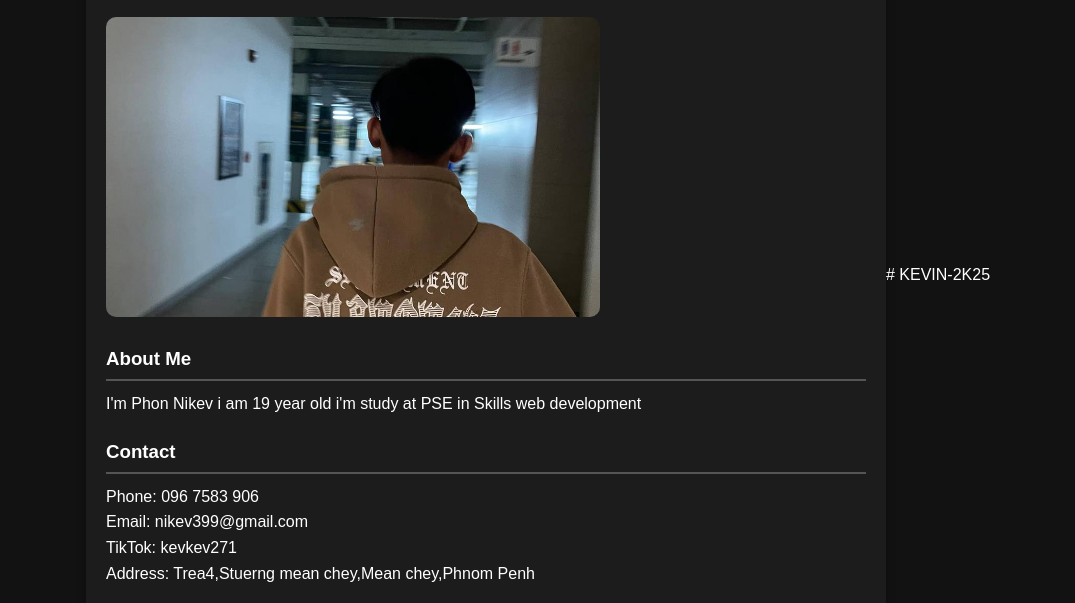
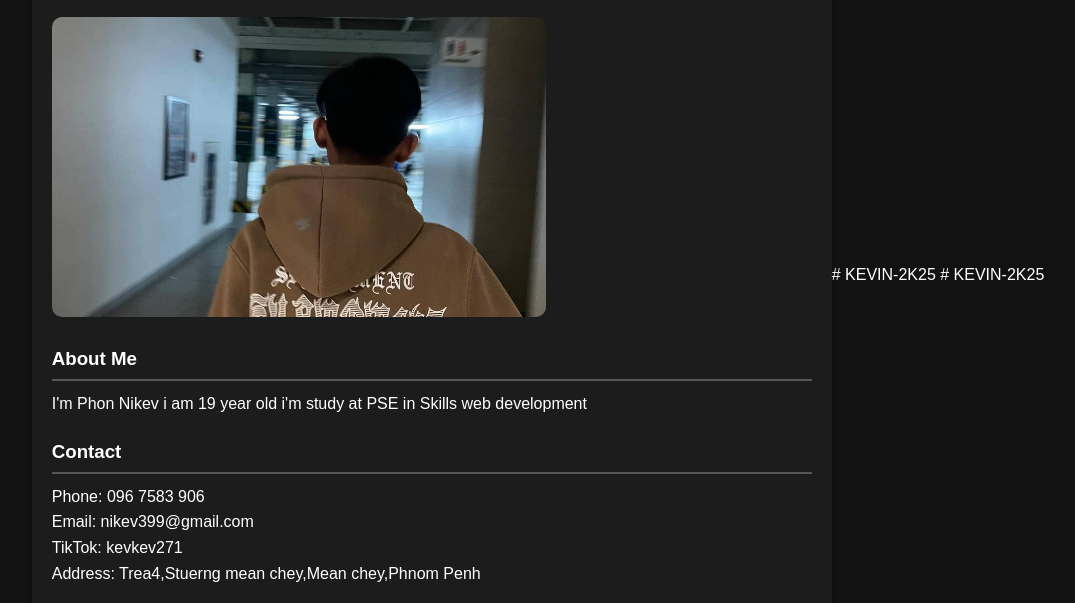
Before and after one commit to nikevgoodboy/KEVIN-2K25, a plain HTML site: page index.html in a window 1280 px wide. Shown: the part 183-786 px from the top of the page, without its empty margins (102-1177 px from the left). Drawn offline with Linux system fonts and the light colour scheme.

Commit message:
first commit

```diff
--- a/index.html
+++ b/index.html
@@ -151,3 +151,4 @@
 </body>
 </html>
 # KEVIN-2K25
+# KEVIN-2K25
```
